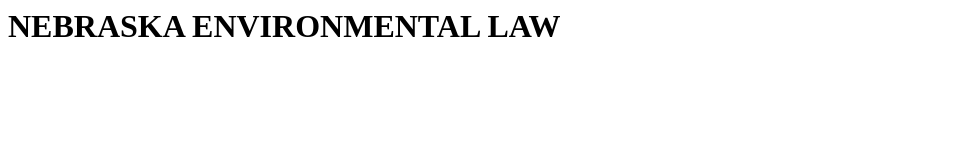
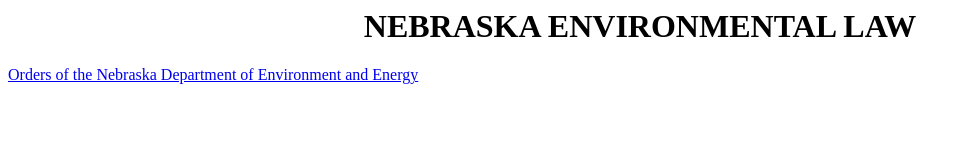
Before and after one commit to NebEnvLaw/nebenvlaw.github.io, a plain HTML site: page index.html in a window 1280 px wide. Shown: the whole page, without its empty margins (0-969 px from the left). Drawn offline with Linux system fonts and the light colour scheme.

Commit message:
index update

```diff
--- a/index.html
+++ b/index.html
@@ -1,6 +1,9 @@
 <html>
-  <head></head>
+  <head>
+
+  </head>
   <body>
-    <h1>NEBRASKA ENVIRONMENTAL LAW</h1>
+    <h1 style="text-align:center">NEBRASKA ENVIRONMENTAL LAW</h1>
+    <p><a href="/orders/index.html">Orders of the Nebraska Department of Environment and Energy</a></p>
   </body>
 </html>
```
